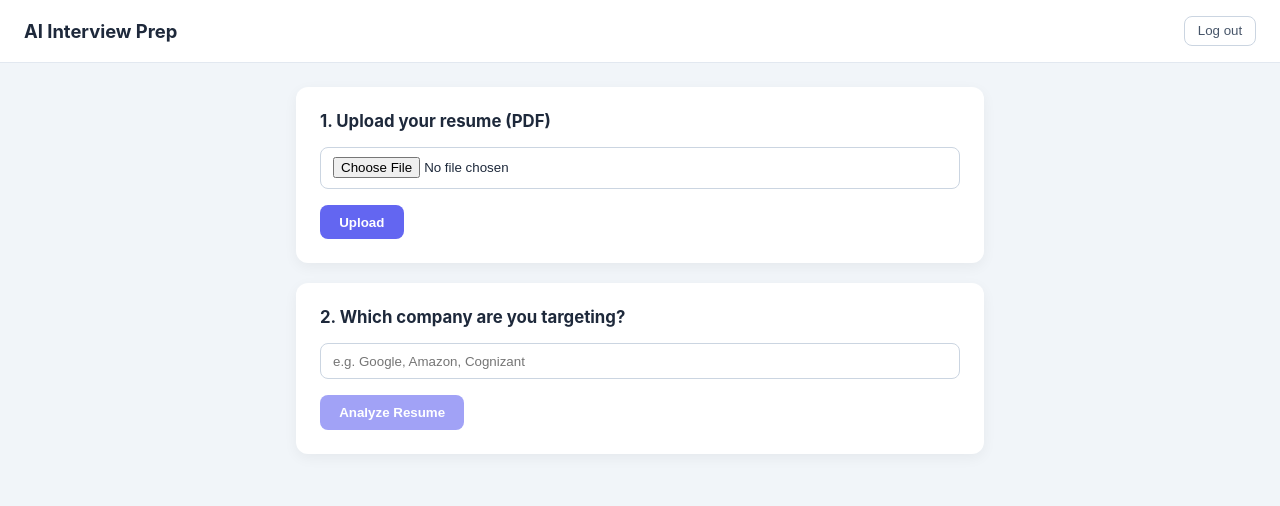
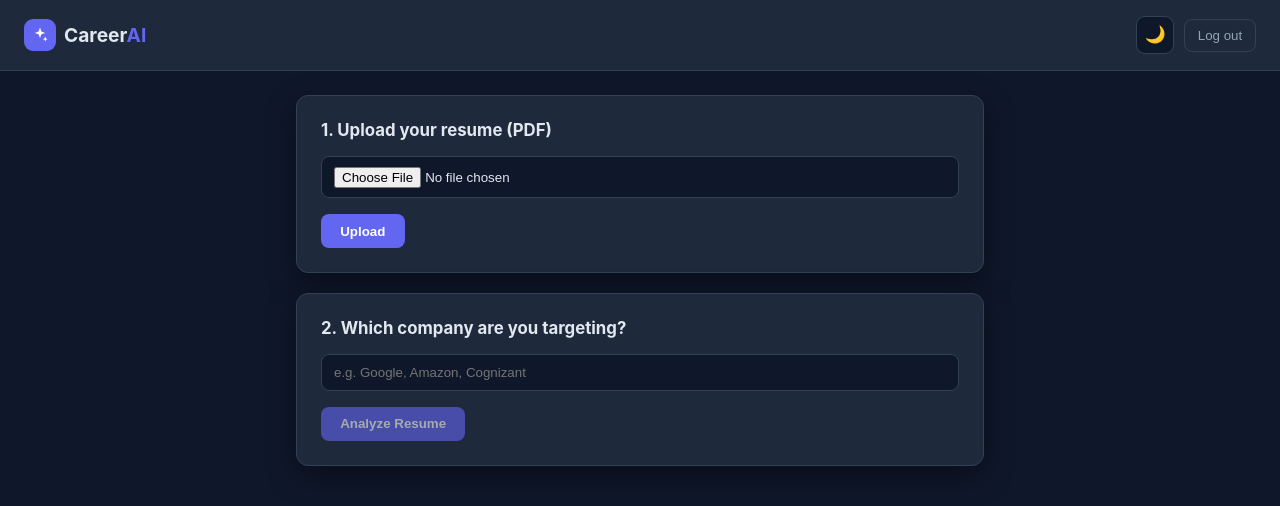
Before and after one commit to devraj62891/CareerAI, an Angular app in the folder client/: page /dashboard in a window 1280 px wide. Shown: the top 506 px of the page. Built offline with nearby package versions, Linux system fonts and the light colour scheme; sample sign-in values are in the browser's storage.

Commit message:
added dark mode and changed name

```diff
--- /dev/null
+++ b/client/src/app/components/logo.ts
@@ -0,0 +1,48 @@
+import { Component } from '@angular/core';
+
+/**
+ * Logo — the app name "CareerAI" with a small sparkle icon.
+ * Kept as its own component so the SAME logo shows on every screen
+ * and we only edit it in one place.
+ */
+@Component({
+  selector: 'app-logo',
+  template: `
+    <span class="logo">
+      <!-- A simple "sparkle" icon = the AI vibe. It's just an SVG shape. -->
+      <span class="icon">
+        <svg viewBox="0 0 24 24" width="18" height="18" fill="currentColor" aria-hidden="true">
+          <path d="M12 2l1.9 5.3L19 9.2l-5.1 1.9L12 16l-1.9-4.9L5 9.2l5.1-1.9L12 2z" />
+          <path d="M19 14l.9 2.4L22 17.5l-2.1.9L19 21l-.9-2.6L16 17.5l2.1-1.1L19 14z" />
+        </svg>
+      </span>
+      <span class="name">Career<b>AI</b></span>
+    </span>
+  `,
+  styles: [
+    `
+      .logo {
+        display: inline-flex;
+        align-items: center;
+        gap: 0.5rem;
+        font-weight: 700;
+        font-size: 1.2rem;
+        color: var(--text);
+      }
+      .icon {
+        display: inline-flex;
+        align-items: center;
+        justify-content: center;
+        width: 32px;
+        height: 32px;
+        border-radius: 9px;
+        background: var(--primary);
+        color: #fff;
+      }
+      .name b {
+        color: var(--primary);
+      }
+    `,
+  ],
+})
+export class Logo {}
--- /dev/null
+++ b/client/src/app/components/theme-toggle.ts
@@ -0,0 +1,37 @@
+import { Component, inject } from '@angular/core';
+import { ThemeService } from '../services/theme';
+
+/**
+ * ThemeToggle — a button that switches dark <-> light mode.
+ * Shows a moon in dark mode and a sun in light mode.
+ * All the real logic lives in ThemeService; this is just the button.
+ */
+@Component({
+  selector: 'app-theme-toggle',
+  template: `
+    <button class="toggle" (click)="theme.toggle()" [title]="theme.isDark() ? 'Switch to light' : 'Switch to dark'">
+      {{ theme.isDark() ? '🌙' : '☀️' }}
+    </button>
+  `,
+  styles: [
+    `
+      .toggle {
+        width: 38px;
+        height: 38px;
+        border-radius: 9px;
+        border: 1px solid var(--border);
+        background: var(--surface-2);
+        cursor: pointer;
+        font-size: 1.05rem;
+        line-height: 1;
+      }
+      .toggle:hover {
+        border-color: var(--primary);
+      }
+    `,
+  ],
+})
+export class ThemeToggle {
+  // `protected`/public so the template can read theme.isDark()
+  theme = inject(ThemeService);
+}
--- a/client/src/app/pages/dashboard/dashboard.css
+++ b/client/src/app/pages/dashboard/dashboard.css
@@ -3,23 +3,28 @@
   align-items: center;
   justify-content: space-between;
   padding: 1rem 1.5rem;
-  background: #fff;
-  border-bottom: 1px solid #e2e8f0;
+  background: var(--surface);
+  border-bottom: 1px solid var(--border);
 }
 
-.topbar h1 {
-  margin: 0;
-  font-size: 1.15rem;
-  color: #1e293b;
+.topbar-actions {
+  display: flex;
+  align-items: center;
+  gap: 0.6rem;
 }
 
 .ghost {
   background: transparent;
-  border: 1px solid #cbd5e1;
-  color: #475569;
-  padding: 0.4rem 0.8rem;
+  border: 1px solid var(--border);
+  color: var(--text-muted);
+  padding: 0.5rem 0.8rem;
   border-radius: 8px;
   cursor: pointer;
+}
+
+.ghost:hover {
+  border-color: var(--primary);
+  color: var(--text);
 }
 
 .page {
@@ -32,16 +37,17 @@
 }
 
 .card {
-  background: #fff;
+  background: var(--surface);
+  border: 1px solid var(--border);
   border-radius: 12px;
   padding: 1.5rem;
-  box-shadow: 0 4px 14px rgba(0, 0, 0, 0.05);
+  box-shadow: var(--shadow);
 }
 
 .card h2 {
   margin: 0 0 1rem;
   font-size: 1.05rem;
-  color: #1e293b;
+  color: var(--text);
 }
 
 .card input[type='text'],
@@ -49,17 +55,19 @@
   display: block;
   width: 100%;
   padding: 0.6rem 0.75rem;
-  border: 1px solid #cbd5e1;
+  border: 1px solid var(--border);
   border-radius: 8px;
   margin-bottom: 1rem;
   box-sizing: border-box;
+  background: var(--surface-2);
+  color: var(--text);
 }
 
 .card button {
   padding: 0.6rem 1.2rem;
   border: 0;
   border-radius: 8px;
-  background: #6366f1;
+  background: var(--primary);
   color: #fff;
   font-weight: 600;
   cursor: pointer;
@@ -72,13 +80,13 @@
 
 .ok {
   margin: 1rem 0 0;
-  color: #15803d;
+  color: var(--ok-text);
   font-weight: 600;
 }
 
 .error {
-  background: #fef2f2;
-  color: #b91c1c;
+  background: var(--error-bg);
+  color: var(--error-text);
   padding: 0.75rem 1rem;
   border-radius: 8px;
   margin: 0;
@@ -95,31 +103,31 @@
 .score {
   font-size: 2.5rem;
   font-weight: 800;
-  color: #6366f1;
+  color: var(--primary);
   line-height: 1;
 }
 
 .score span {
   font-size: 1rem;
-  color: #94a3b8;
+  color: var(--text-muted);
   font-weight: 500;
 }
 
 .score-feedback {
   margin: 0;
-  color: #475569;
+  color: var(--text-muted);
 }
 
 .results h3 {
   margin: 1.5rem 0 0.5rem;
   font-size: 1rem;
-  color: #334155;
+  color: var(--text);
 }
 
 .results ul {
   margin: 0;
   padding-left: 1.25rem;
-  color: #475569;
+  color: var(--text-muted);
 }
 
 .results ul li {
@@ -133,14 +141,14 @@
 }
 
 .question {
-  border: 1px solid #e2e8f0;
+  border: 1px solid var(--border);
   border-radius: 8px;
   padding: 0.75rem 1rem;
 }
 
 .question p {
   margin: 0 0 0.5rem;
-  color: #1e293b;
+  color: var(--text);
 }
 
 .tags {
@@ -150,18 +158,18 @@
 
 .tag {
   font-size: 0.75rem;
-  background: #eef2ff;
-  color: #4338ca;
+  background: var(--tag-bg);
+  color: var(--tag-text);
   padding: 0.2rem 0.6rem;
   border-radius: 999px;
 }
 
 .tag.difficulty {
-  background: #fef3c7;
-  color: #92400e;
+  background: var(--tag2-bg);
+  color: var(--tag2-text);
 }
 
 .overall {
-  color: #475569;
+  color: var(--text-muted);
   line-height: 1.5;
 }
--- a/client/src/app/pages/dashboard/dashboard.html
+++ b/client/src/app/pages/dashboard/dashboard.html
@@ -1,6 +1,9 @@
 <header class="topbar">
-  <h1>AI Interview Prep</h1>
-  <button class="ghost" (click)="logout()">Log out</button>
+  <app-logo />
+  <div class="topbar-actions">
+    <app-theme-toggle />
+    <button class="ghost" (click)="logout()">Log out</button>
+  </div>
 </header>
 
 <main class="page">
--- a/client/src/app/pages/dashboard/dashboard.ts
+++ b/client/src/app/pages/dashboard/dashboard.ts
@@ -2,6 +2,8 @@ import { Component, inject, signal } from '@angular/core';
 import { FormsModule } from '@angular/forms';
 import { Router } from '@angular/router';
 import { ApiService, Analysis } from '../../services/api';
+import { Logo } from '../../components/logo';
+import { ThemeToggle } from '../../components/theme-toggle';
 
 /**
  * Dashboard — the main screen.
@@ -10,7 +12,7 @@ import { ApiService, Analysis } from '../../services/api';
  */
 @Component({
   selector: 'app-dashboard',
-  imports: [FormsModule],
+  imports: [FormsModule, Logo, ThemeToggle],
   templateUrl: './dashboard.html',
   styleUrl: './dashboard.css',
 })
--- a/client/src/app/pages/login/login.css
+++ b/client/src/app/pages/login/login.css
@@ -1,4 +1,5 @@
 .auth-wrap {
+  position: relative;
   min-height: 100vh;
   display: flex;
   align-items: center;
@@ -6,24 +7,30 @@
   padding: 1rem;
 }
 
+/* top-right theme toggle */
+.corner {
+  position: absolute;
+  top: 1rem;
+  right: 1rem;
+}
+
 .card {
   width: 100%;
   max-width: 380px;
-  background: #fff;
+  background: var(--surface);
+  border: 1px solid var(--border);
   border-radius: 14px;
   padding: 2rem;
-  box-shadow: 0 10px 30px rgba(0, 0, 0, 0.08);
+  box-shadow: var(--shadow);
 }
 
-h1 {
-  margin: 0;
-  font-size: 1.5rem;
-  color: #1e293b;
+.brand {
+  margin-bottom: 0.25rem;
 }
 
 .subtitle {
   margin: 0.25rem 0 1.5rem;
-  color: #64748b;
+  color: var(--text-muted);
 }
 
 form {
@@ -33,21 +40,23 @@ form {
 
 label {
   font-size: 0.85rem;
-  color: #475569;
+  color: var(--text-muted);
   margin-bottom: 0.25rem;
   margin-top: 0.75rem;
 }
 
 input {
   padding: 0.6rem 0.75rem;
-  border: 1px solid #cbd5e1;
+  border: 1px solid var(--border);
   border-radius: 8px;
   font-size: 0.95rem;
+  background: var(--surface-2);
+  color: var(--text);
 }
 
 input:focus {
   outline: none;
-  border-color: #6366f1;
+  border-color: var(--primary);
 }
 
 button {
@@ -55,7 +64,7 @@ button {
   padding: 0.7rem;
   border: 0;
   border-radius: 8px;
-  background: #6366f1;
+  background: var(--primary);
   color: #fff;
   font-size: 0.95rem;
   font-weight: 600;
@@ -75,24 +84,24 @@ button:disabled {
 }
 
 .error {
-  background: #fef2f2;
-  color: #b91c1c;
+  background: var(--error-bg);
+  color: var(--error-text);
 }
 
 .info {
-  background: #f0fdf4;
-  color: #15803d;
+  background: var(--info-bg);
+  color: var(--info-text);
 }
 
 .toggle {
   margin-top: 1.25rem;
   text-align: center;
-  color: #64748b;
+  color: var(--text-muted);
   font-size: 0.9rem;
 }
 
 .toggle a {
-  color: #6366f1;
+  color: var(--primary);
   font-weight: 600;
   cursor: pointer;
 }
--- a/client/src/app/pages/login/login.html
+++ b/client/src/app/pages/login/login.html
@@ -1,6 +1,13 @@
 <div class="auth-wrap">
+  <!-- Theme toggle sits in the top-right corner -->
+  <div class="corner">
+    <app-theme-toggle />
+  </div>
+
   <div class="card">
-    <h1>AI Interview Prep</h1>
+    <div class="brand">
+      <app-logo />
+    </div>
     <p class="subtitle">{{ isSignup() ? 'Create your account' : 'Welcome back' }}</p>
 
     <!-- (ngSubmit) runs submit() when the form is sent -->
--- a/client/src/app/pages/login/login.ts
+++ b/client/src/app/pages/login/login.ts
@@ -2,6 +2,8 @@ import { Component, inject, signal } from '@angular/core';
 import { FormsModule } from '@angular/forms';
 import { Router } from '@angular/router';
 import { ApiService } from '../../services/api';
+import { Logo } from '../../components/logo';
+import { ThemeToggle } from '../../components/theme-toggle';
 
 /**
  * Login / Signup screen.
@@ -10,7 +12,7 @@ import { ApiService } from '../../services/api';
  */
 @Component({
   selector: 'app-login',
-  imports: [FormsModule],
+  imports: [FormsModule, Logo, ThemeToggle],
   templateUrl: './login.html',
   styleUrl: './login.css',
 })
--- /dev/null
+++ b/client/src/app/services/theme.ts
@@ -0,0 +1,35 @@
+import { Injectable, signal } from '@angular/core';
+
+/**
+ * ThemeService — controls dark / light mode for the whole app.
+ *
+ * How it works (simple version):
+ *  1. We keep one signal `isDark` (true = dark mode).
+ *  2. We put a `data-theme="dark"` (or "light") attribute on the <html> tag.
+ *  3. styles.css reads that attribute and swaps the colors. That's it —
+ *     no component needs to know about individual colors.
+ *  4. We save the choice in localStorage so a page refresh keeps it.
+ *
+ * Default = DARK (only light if the user picked light before).
+ */
+@Injectable({ providedIn: 'root' })
+export class ThemeService {
+  // If nothing was saved yet, default to dark.
+  isDark = signal(localStorage.getItem('theme') !== 'light');
+
+  constructor() {
+    this.apply(); // set the correct theme the moment the app starts
+  }
+
+  toggle(): void {
+    this.isDark.set(!this.isDark());
+    this.apply();
+  }
+
+  // Puts the theme on the page and remembers it.
+  private apply(): void {
+    const theme = this.isDark() ? 'dark' : 'light';
+    document.documentElement.setAttribute('data-theme', theme);
+    localStorage.setItem('theme', theme);
+  }
+}
--- a/client/src/index.html
+++ b/client/src/index.html
@@ -2,7 +2,7 @@
 <html lang="en">
 <head>
   <meta charset="utf-8">
-  <title>Client</title>
+  <title>CareerAI</title>
   <base href="/">
   <meta name="viewport" content="width=device-width, initial-scale=1">
   <link rel="icon" type="image/x-icon" href="favicon.ico">
--- a/client/src/styles.css
+++ b/client/src/styles.css
@@ -1,4 +1,60 @@
-/* Global styles */
+/* ============================================================
+   GLOBAL STYLES + THEME COLORS
+   ------------------------------------------------------------
+   All colors are "CSS variables" (the --something values).
+   Components use var(--name) instead of hard-coded colors, so
+   switching the theme only changes these values in one place.
+
+   ThemeService sets  <html data-theme="dark">  or  "light".
+   ============================================================ */
+
+/* DARK theme = the default (also used when no data-theme is set yet). */
+:root,
+[data-theme='dark'] {
+  --bg: #0f172a; /* page background */
+  --surface: #1e293b; /* cards */
+  --surface-2: #0f172a; /* inputs / small buttons */
+  --text: #e2e8f0; /* main text */
+  --text-muted: #94a3b8; /* secondary text */
+  --border: #334155;
+  --primary: #6366f1; /* brand / buttons */
+  --shadow: 0 10px 30px rgba(0, 0, 0, 0.4);
+
+  --error-bg: #422; /* soft red */
+  --error-text: #fca5a5;
+  --info-bg: #052e2b;
+  --info-text: #6ee7b7;
+  --ok-text: #4ade80;
+
+  --tag-bg: #312e81;
+  --tag-text: #c7d2fe;
+  --tag2-bg: #422006;
+  --tag2-text: #fcd34d;
+}
+
+/* LIGHT theme = overrides only the colors that change. */
+[data-theme='light'] {
+  --bg: #f1f5f9;
+  --surface: #ffffff;
+  --surface-2: #ffffff;
+  --text: #1e293b;
+  --text-muted: #64748b;
+  --border: #cbd5e1;
+  --primary: #6366f1;
+  --shadow: 0 10px 30px rgba(0, 0, 0, 0.08);
+
+  --error-bg: #fef2f2;
+  --error-text: #b91c1c;
+  --info-bg: #f0fdf4;
+  --info-text: #15803d;
+  --ok-text: #15803d;
+
+  --tag-bg: #eef2ff;
+  --tag-text: #4338ca;
+  --tag2-bg: #fef3c7;
+  --tag2-text: #92400e;
+}
+
 * {
   box-sizing: border-box;
 }
@@ -8,8 +64,9 @@ body {
   margin: 0;
   padding: 0;
   min-height: 100%;
-  background: #f1f5f9;
+  background: var(--bg);
+  color: var(--text);
   font-family:
     'Inter', -apple-system, BlinkMacSystemFont, 'Segoe UI', Roboto, Helvetica, Arial, sans-serif;
-  color: #1e293b;
+  transition: background 0.2s ease, color 0.2s ease;
 }
```
